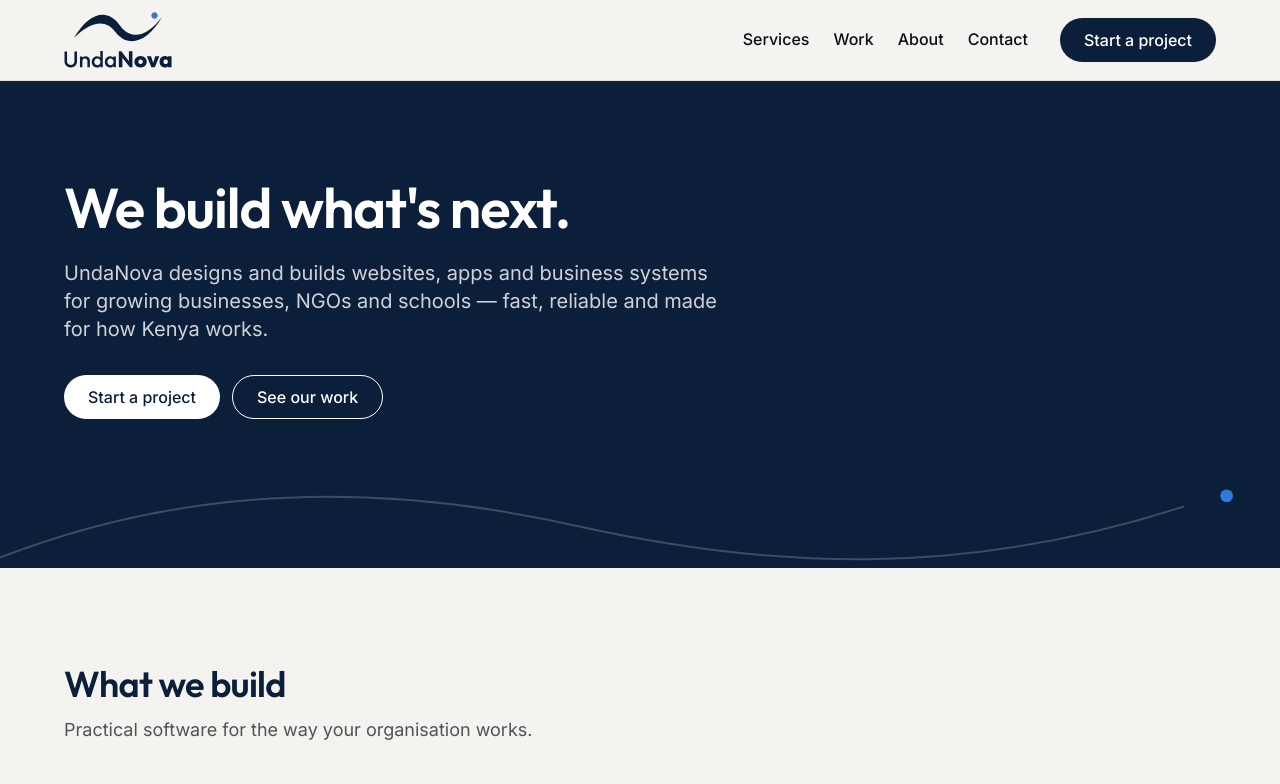
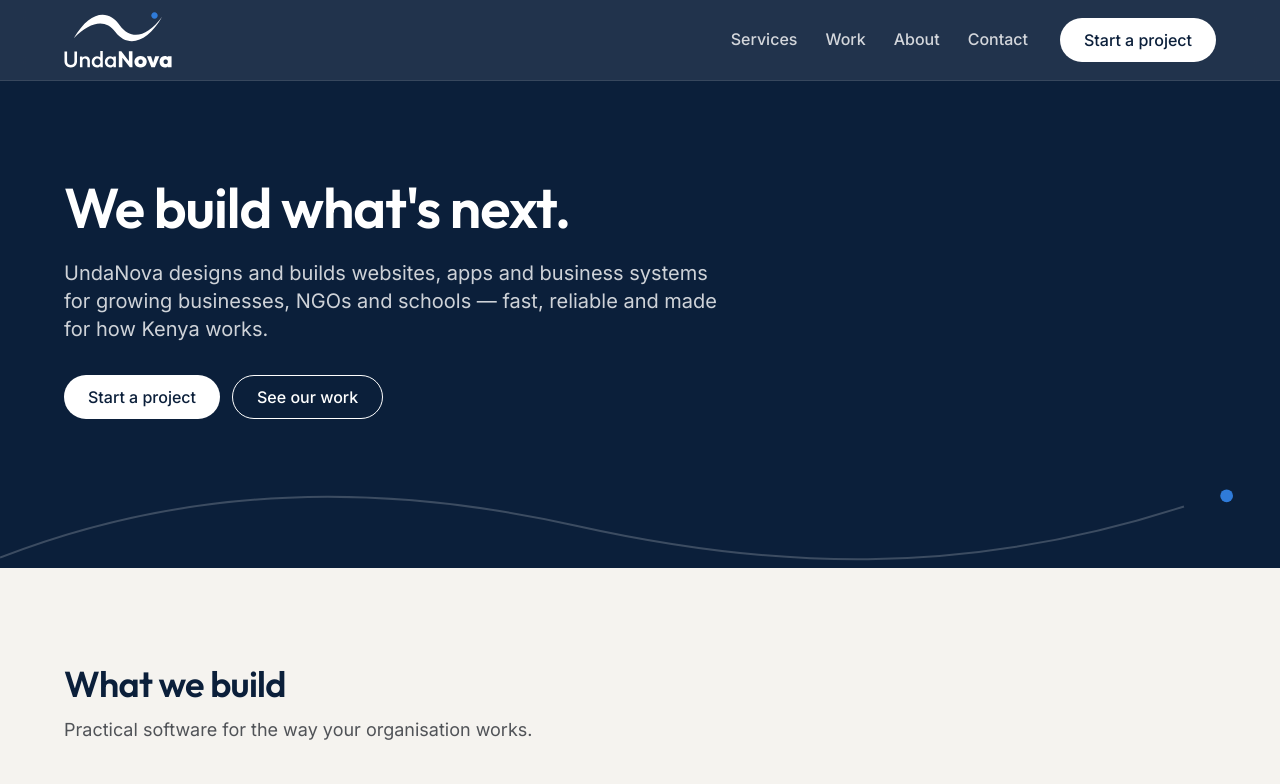
Before and after one commit to Jkosencha/undanova, a Next.js app: page / in a window 1280 px wide. Shown: the top 784 px of the page. Built offline with nearby package versions, Linux system fonts and the light colour scheme.

Commit message:
Restyle header as dark navy glass with white logo
The header now blends into the navy heroes. The mobile menu opens full screen on navy with large links that rise in.

```diff
--- a/src/components/site-header.tsx
+++ b/src/components/site-header.tsx
@@ -8,6 +8,9 @@ import { buttonClasses } from "@/components/button";
 import { Container } from "@/components/section";
 import { CloseIcon, MenuIcon } from "@/components/icons";
 import { nav } from "@/lib/site";
+
+const activeLink =
+  "aria-[current=page]:text-white aria-[current=page]:underline aria-[current=page]:decoration-wave aria-[current=page]:decoration-2 aria-[current=page]:underline-offset-8";
 
 export function SiteHeader() {
   const pathname = usePathname();
@@ -30,7 +33,7 @@ export function SiteHeader() {
   }, [open]);
 
   return (
-    <header className="sticky top-0 z-40 border-b border-slate/20 bg-paper">
+    <header className="sticky top-0 z-40 border-b border-white/10 bg-navy/90 text-white backdrop-blur-md">
       <Container className="flex h-16 items-center justify-between gap-4 md:h-20">
         <Link
           href="/"
@@ -39,7 +42,7 @@ export function SiteHeader() {
           onClick={() => setOpen(false)}
         >
           <Image
-            src="/brand/undanova-logo-primary.svg"
+            src="/brand/undanova-logo-white.svg"
             alt="UndaNova"
             width={611}
             height={317}
@@ -50,20 +53,20 @@ export function SiteHeader() {
 
         {/* Desktop navigation */}
         <nav aria-label="Main" className="hidden items-center gap-8 md:flex">
-          <ul className="flex items-center gap-6">
+          <ul className="flex items-center gap-7">
             {nav.map((item) => (
               <li key={item.href}>
                 <Link
                   href={item.href}
                   aria-current={isActive(item.href) ? "page" : undefined}
-                  className="py-2 font-medium text-ink hover:text-navy aria-[current=page]:text-navy aria-[current=page]:underline aria-[current=page]:decoration-wave aria-[current=page]:decoration-2 aria-[current=page]:underline-offset-8"
+                  className={`py-2 font-medium text-white/80 transition-colors hover:text-white ${activeLink}`}
                 >
                   {item.label}
                 </Link>
               </li>
             ))}
           </ul>
-          <Link href="/contact" className={buttonClasses("primary", "light")}>
+          <Link href="/contact" className={buttonClasses("primary", "dark")}>
             Start a project
           </Link>
         </nav>
@@ -72,7 +75,7 @@ export function SiteHeader() {
         <button
           ref={toggleRef}
           type="button"
-          className="inline-flex size-11 items-center justify-center rounded-full text-navy hover:bg-navy/5 md:hidden"
+          className="inline-flex size-11 items-center justify-center rounded-full text-white hover:bg-white/10 md:hidden"
           aria-expanded={open}
           aria-controls="mobile-menu"
           aria-label={open ? "Close menu" : "Open menu"}
@@ -87,17 +90,17 @@ export function SiteHeader() {
         id="mobile-menu"
         aria-label="Main"
         hidden={!open}
-        className="absolute inset-x-0 top-full border-b border-slate/20 bg-paper md:hidden"
+        className="absolute inset-x-0 top-full h-[calc(100dvh-4rem)] overflow-y-auto bg-navy bg-dots md:hidden"
       >
-        <Container className="py-4">
+        <Container className="py-6">
           <ul className="flex flex-col">
-            {nav.map((item) => (
-              <li key={item.href}>
+            {nav.map((item, i) => (
+              <li key={item.href} className="animate-rise" style={{ animationDelay: `${i * 60}ms` }}>
                 <Link
                   href={item.href}
                   aria-current={isActive(item.href) ? "page" : undefined}
                   onClick={() => setOpen(false)}
-                  className="flex min-h-12 items-center border-b border-slate/15 text-lg font-medium text-ink aria-[current=page]:text-navy aria-[current=page]:underline aria-[current=page]:decoration-wave aria-[current=page]:decoration-2 aria-[current=page]:underline-offset-8"
+                  className={`flex min-h-16 items-center border-b border-white/10 font-heading text-3xl text-white/85 ${activeLink}`}
                 >
                   {item.label}
                 </Link>
@@ -107,7 +110,7 @@ export function SiteHeader() {
           <Link
             href="/contact"
             onClick={() => setOpen(false)}
-            className={buttonClasses("primary", "light", "mt-6 w-full")}
+            className={buttonClasses("primary", "dark", "mt-8 w-full")}
           >
             Start a project
           </Link>
```
